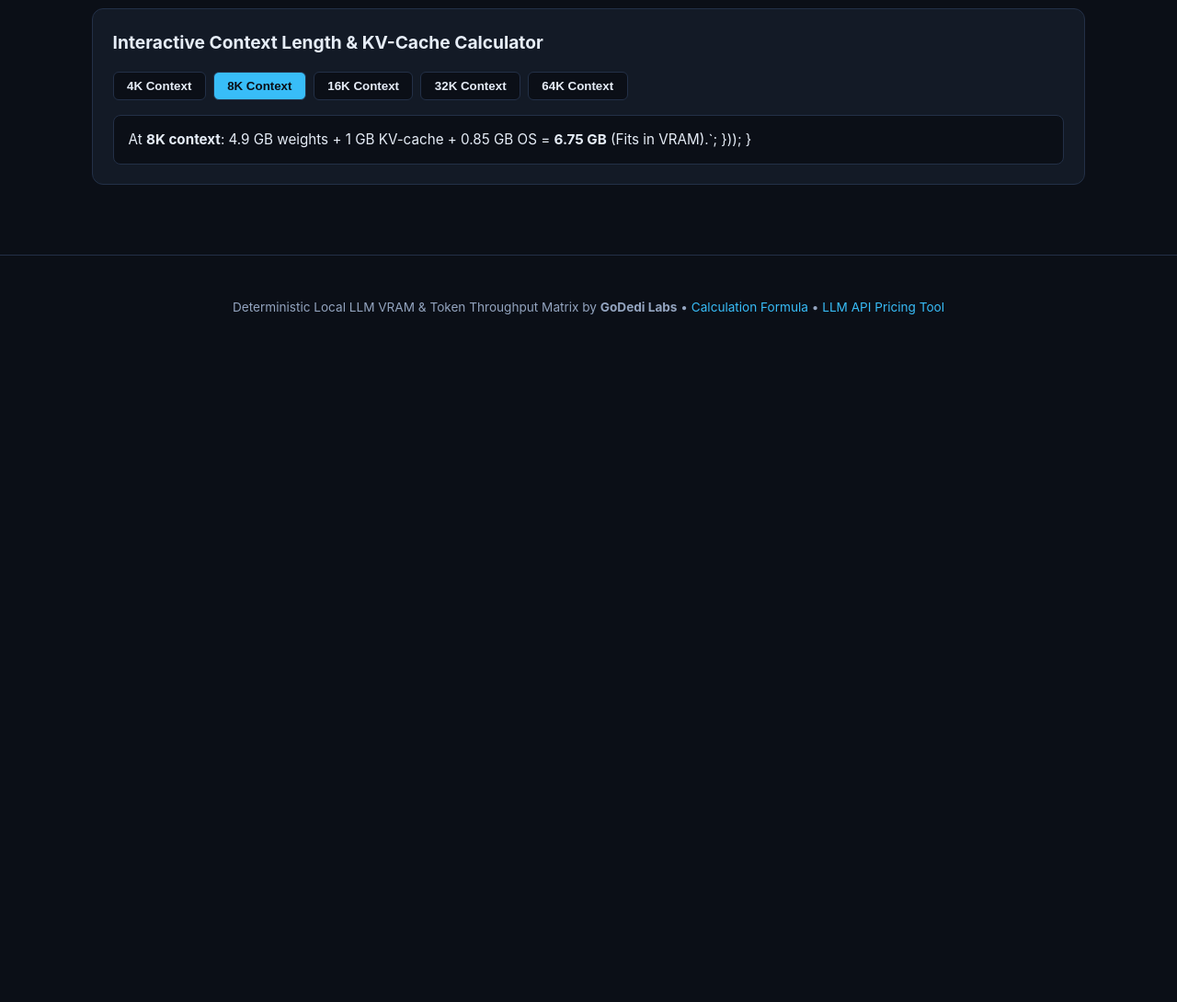
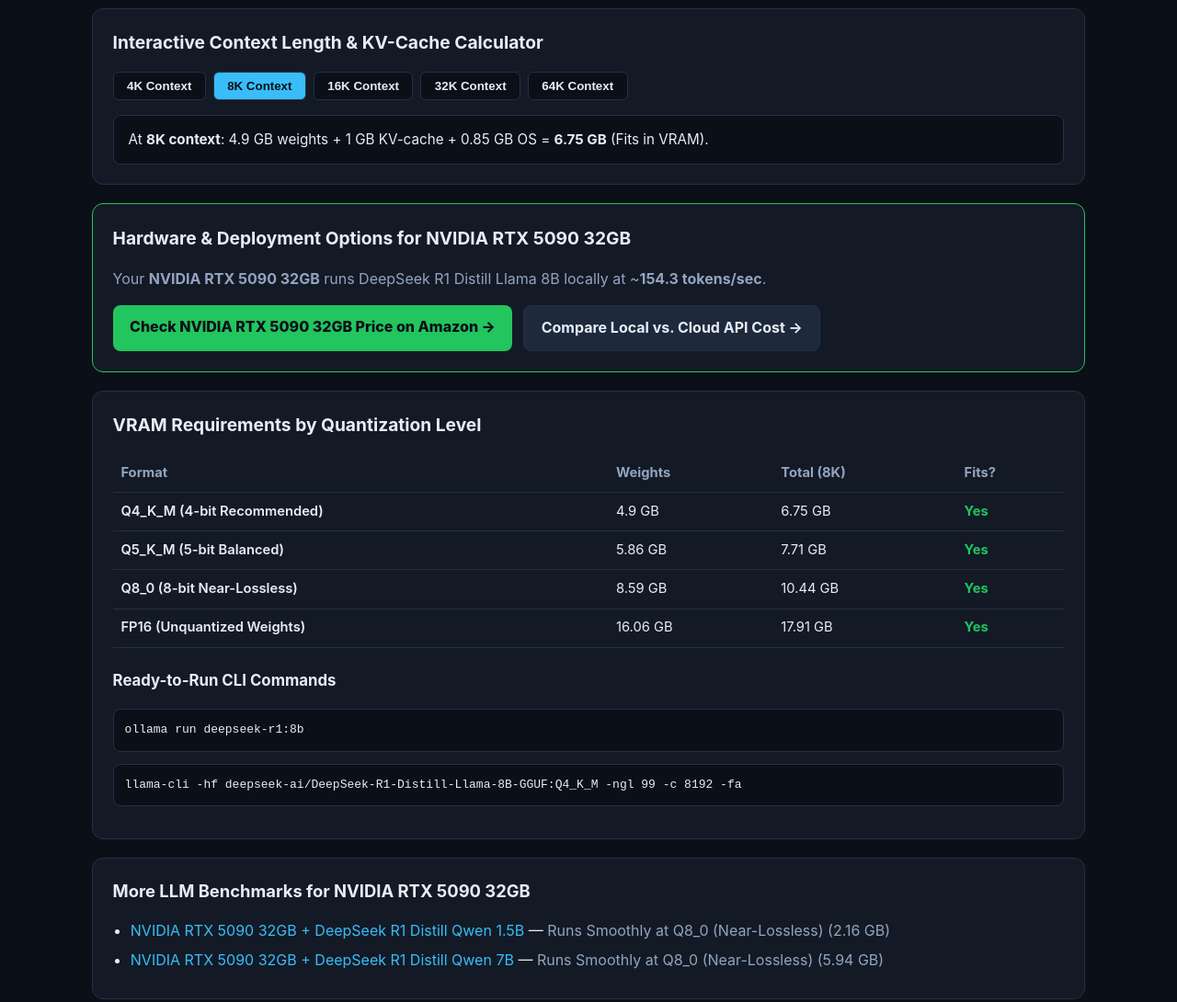
Before and after one commit to dedipuryono/pseo-llm-engine, an Astro site in the folder web-app/: page /rtx-5090-32gb-run-deepseek-r1-distill-llama-8b in a window 1280 px wide. Shown: the part 500-1590 px from the top of the page at 92% size. Before the commit the page ends 891 px from the top, so only its background shows below. Built offline with nearby package versions, Linux system fonts and the light colour scheme; Astro itself is replaced by a stand-in of ours; no server answers.

Commit message:
fix: restore clean [slug].astro layout and full benchmark sections

```diff
--- a/web-app/src/pages/[slug].astro
+++ b/web-app/src/pages/[slug].astro
@@ -53,7 +53,7 @@ const faqSchema = {
     </div>
   </section>
 
-  <section class="card" id="ctxCalculator" data-weight={entry.vram_q4_km_gb} data-kv8k={entry.kv_cache_8k_gb} data-vram={entry.vram_gb} data-runpod={runpodUrl} data-vast={vastUrl}>
+  <section class="card" id="ctxCalculator" data-weight={entry.vram_q4_km_gb} data-kv8k={entry.kv_cache_8k_gb} data-vram={entry.vram_gb}>
     <h2 style="margin-top:0;font-size:1.2rem;">Interactive Context Length &amp; KV-Cache Calculator</h2>
     <div style="display:flex;flex-wrap:wrap;gap:0.5rem;margin-bottom:1rem;">
       {[4096, 8192, 16384, 32768, 65536].map((ctx) => (
@@ -61,7 +61,77 @@ const faqSchema = {
       ))}
     </div>
     <div id="ctxResult" style="background:#0b0f17;padding:0.85rem 1rem;border-radius:8px;border:1px solid var(--border);font-size:0.95rem;">
-      At <strong>8K context</strong>: {entry.vram_q4_km_gb} GB weights + {entry.kv_cache_8k_gb} GB KV-cache + 0.85 GB OS = <strong>{entry.total_req_8k_q4_gb} GB</strong> ({entry.vram_gb >= entry.total_req_8k_q4_gb ? 'Fits in VRAM' : `Exceeds VRAM &mdash; run on <a href="${rp}" target="_blank" rel="nofollow noopener" style="color:var(--accent);text-decoration:underline;">RunPod</a> / <a href="${va}" target="_blank" rel="nofollow noopener" style="color:var(--accent);text-decoration:underline;">Vast.ai</a> or lower context`}</span>).`;
+      At <strong>8K context</strong>: {entry.vram_q4_km_gb} GB weights + {entry.kv_cache_8k_gb} GB KV-cache + 0.85 GB OS = <strong>{entry.total_req_8k_q4_gb} GB</strong> ({entry.vram_gb >= entry.total_req_8k_q4_gb ? 'Fits in VRAM' : 'Exceeds VRAM'}).
+    </div>
+  </section>
+
+  <section class="card" style={`border-color:${isCloud ? 'var(--accent)' : 'var(--green)'};`}>
+    {isCloud ? (
+      <div>
+        <h2 style="margin-top:0;font-size:1.2rem;">Run {entry.model_name} Without Out-of-Memory Errors</h2>
+        <p style="color:var(--muted);">Your <strong>{entry.hw_name} ({entry.vram_gb} GB)</strong> lacks sufficient VRAM for 8K inference. Spin up an on-demand <strong>{entry.cloud_gpu_equivalent}</strong> cloud GPU:</p>
+        <div style="display:flex;flex-wrap:wrap;gap:0.75rem;margin-top:0.85rem;">
+          <a href={runpodUrl} target="_blank" rel="nofollow noopener" style="background:var(--accent);color:#0b0f17;font-weight:800;padding:0.7rem 1.15rem;border-radius:8px;">Deploy on RunPod Cloud GPU &rarr;</a>
+          <a href={vastUrl} target="_blank" rel="nofollow noopener" style="background:#1e293b;color:var(--text);font-weight:700;padding:0.7rem 1.15rem;border-radius:8px;border:1px solid var(--border);">Compare Vast.ai Spot GPUs &rarr;</a>
+          <a href="https://pricing.godedi.net/" target="_blank" rel="noopener" style="background:#0b0f17;color:var(--accent);font-weight:700;padding:0.7rem 1.15rem;border-radius:8px;border:1px solid var(--border);">API vs. GPU Calculator</a>
+        </div>
+      </div>
+    ) : (
+      <div>
+        <h2 style="margin-top:0;font-size:1.2rem;">Hardware &amp; Deployment Options for {entry.hw_name}</h2>
+        <p style="color:var(--muted);">Your <strong>{entry.hw_name}</strong> runs {entry.model_name} locally at ~<strong>{entry.est_tokens_per_sec} tokens/sec</strong>.</p>
+        <div style="display:flex;flex-wrap:wrap;gap:0.75rem;margin-top:0.85rem;">
+          <a href={amazonSearchUrl} target="_blank" rel="nofollow sponsored noopener" style="background:var(--green);color:#0b0f17;font-weight:800;padding:0.7rem 1.15rem;border-radius:8px;">Check {entry.hw_name} Price on Amazon &rarr;</a>
+          <a href="https://pricing.godedi.net/" target="_blank" rel="noopener" style="background:#1e293b;color:var(--text);font-weight:700;padding:0.7rem 1.15rem;border-radius:8px;border:1px solid var(--border);">Compare Local vs. Cloud API Cost &rarr;</a>
+        </div>
+      </div>
+    )}
+  </section>
+
+  <section class="card">
+    <h2 style="margin-top:0;font-size:1.2rem;">VRAM Requirements by Quantization Level</h2>
+    <table style="width:100%;border-collapse:collapse;font-size:0.92rem;">
+      <thead><tr style="border-bottom:1px solid var(--border);text-align:left;color:var(--muted);"><th style="padding:0.55rem;">Format</th><th style="padding:0.55rem;">Weights</th><th style="padding:0.55rem;">Total (8K)</th><th style="padding:0.55rem;">Fits?</th></tr></thead>
+      <tbody>
+        {quantRows.map((row) => (
+          <tr style="border-bottom:1px solid var(--border);">
+            <td style="padding:0.55rem;font-weight:600;">{row.label}</td>
+            <td style="padding:0.55rem;">{row.w} GB</td>
+            <td style="padding:0.55rem;">{row.tot} GB</td>
+            <td style={`padding:0.55rem;font-weight:700;color:${row.fits ? 'var(--green)' : 'var(--red)'};`}>{row.fits ? 'Yes' : 'No (OOM)'}</td>
+          </tr>
+        ))}
+      </tbody>
+    </table>
+    <h3 style="margin-top:1.4rem;font-size:1.05rem;">Ready-to-Run CLI Commands</h3>
+    <pre style="background:#0b0f17;padding:0.75rem;border-radius:8px;border:1px solid var(--border);overflow-x:auto;"><code>{entry.cli_ollama_cmd}</code></pre>
+    <pre style="background:#0b0f17;padding:0.75rem;border-radius:8px;border:1px solid var(--border);overflow-x:auto;"><code>{entry.cli_llamacpp_cmd}</code></pre>
+  </section>
+
+  {related.length > 0 && (
+    <section class="card">
+      <h2 style="margin-top:0;font-size:1.15rem;">More LLM Benchmarks for {entry.hw_name}</h2>
+      <ul style="margin:0;padding-left:1.2rem;">
+        {related.map((r) => (<li style="margin-bottom:0.4rem;"><a href={`/${r.slug}/`}>{r.hw_name} + {r.model_name}</a> &mdash; <span style="color:var(--muted);">{r.verdict_label} ({r.total_req_8k_q4_gb} GB)</span></li>))}
+      </ul>
+    </section>
+  )}
+
+  <script>
+    const box = document.getElementById('ctxCalculator');
+    const out = document.getElementById('ctxResult');
+    const btns = Array.from(document.querySelectorAll('.ctx-btn')) as HTMLButtonElement[];
+    if (box && out) {
+      const weight = parseFloat(box.dataset.weight || '0');
+      const kv8k = parseFloat(box.dataset.kv8k || '0');
+      const vram = parseFloat(box.dataset.vram || '0');
+      btns.forEach((btn) => btn.addEventListener('click', () => {
+        const ctx = parseInt(btn.dataset.ctx || '8192', 10);
+        btns.forEach((b) => { b.style.background = b === btn ? 'var(--accent)' : '#0b0f17'; b.style.color = b === btn ? '#0b0f17' : 'var(--text)'; });
+        const kv = +(kv8k * (ctx / 8192)).toFixed(2);
+        const total = +(weight + kv + 0.85).toFixed(2);
+        const ok = vram >= total;
+        out.innerHTML = `At <strong>${ctx / 1024}K context</strong>: ${weight} GB weights + ${kv} GB KV-cache + 0.85 GB OS = <strong>${total} GB</strong> (<span style="color:${ok ? 'var(--green)' : 'var(--red)'};font-weight:700;">${ok ? 'Fits in VRAM' : 'Exceeds VRAM &mdash; use Cloud GPU or lower context'}</span>).`;
       }));
     }
   </script>
```
